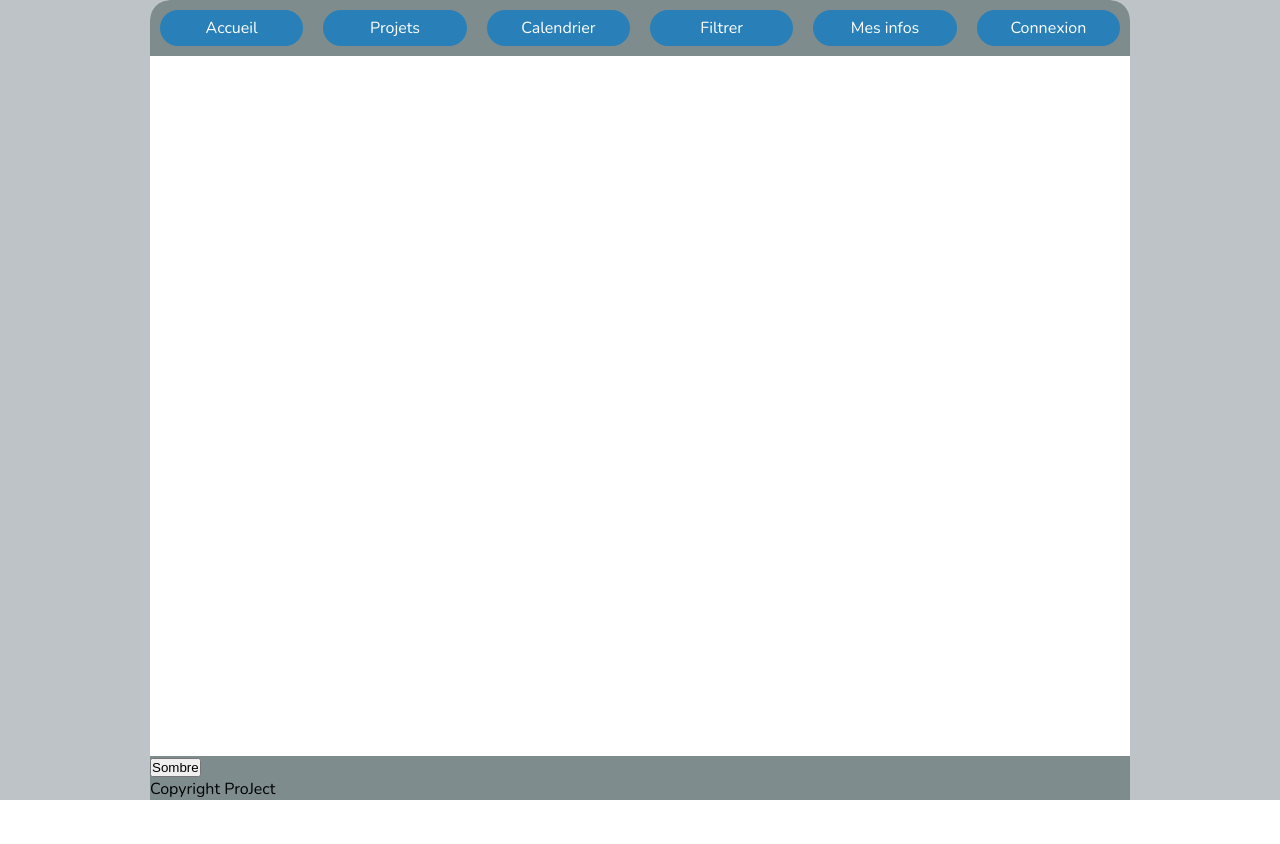
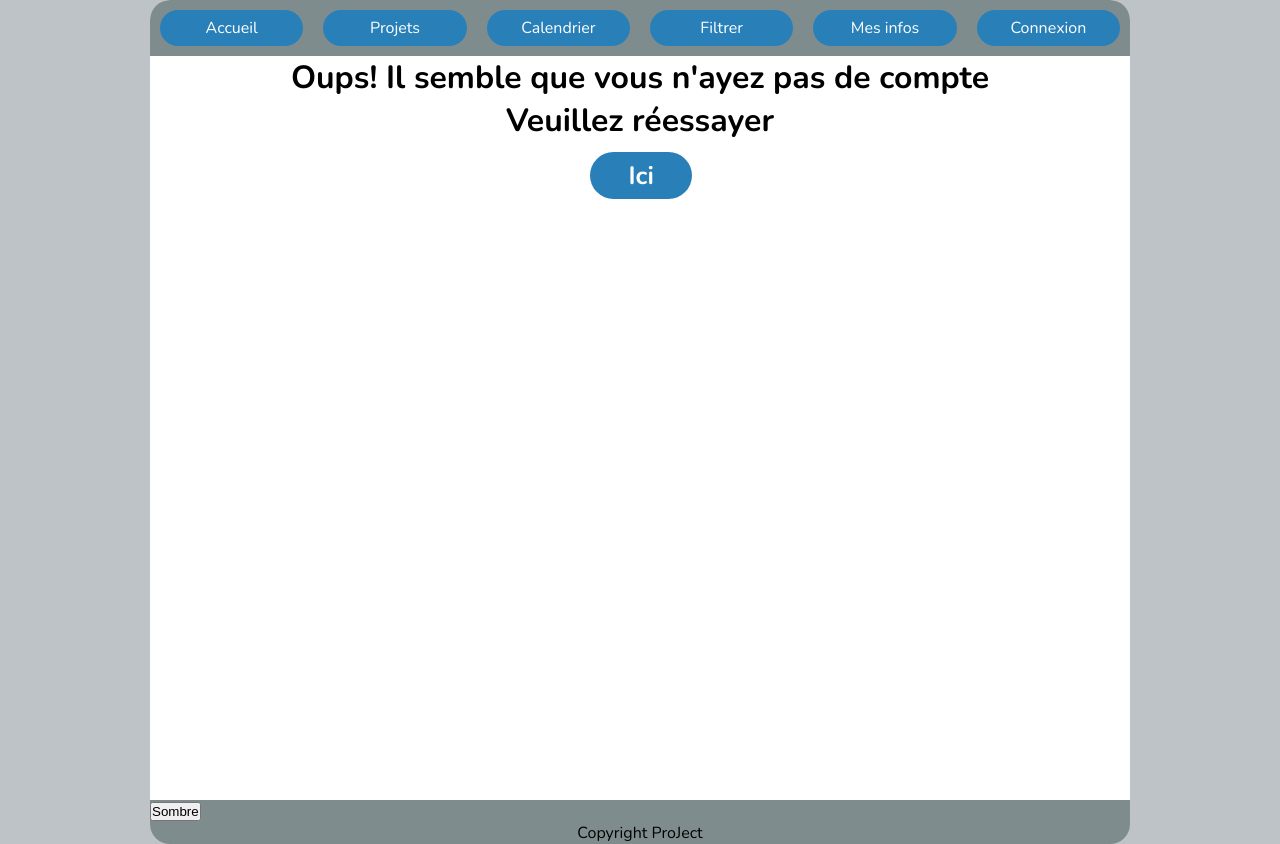
Before and after one commit to momo3334/Projet_Integrateur_1, a PHP site: page /calendrier.php in a window 1280 px wide. Before the commit the page ends 800 px from the top, so only its background shows below. Run offline with PHP 8.4, Linux system fonts and the light colour scheme; some web fonts are replaced.

Commit message:
régler le footer et commencer la page calendrier

```diff
--- a/calendrier.php
+++ b/calendrier.php
@@ -1,3 +1,36 @@
-<?php include "inc/header.php" ?>
+<?php
+include "inc/header.php"; ?>
+<div id="div_calendrier">
+    <?php
+    if (isset($_SESSION["client"])) {
 
-<?php include "inc/footer.php" ?>
+    } else {
+        echo '
+    <div class="flex justify_center" id="div_tryagain">
+        <h1>
+            <div class="flex justify_center">
+                Oups! Il semble que vous n\'ayez pas de compte
+            </div>
+
+            <div class="flex justify_center">
+                Veuillez réessayer
+            </div>
+        </h1>
+
+        <div class="flex justify_center">
+            <h3>
+                <li class="menu flex button_class" id="button_tryagain">
+                    <a href="connection.php">Ici</a>
+                </li>
+            </h3>
+        </div>
+    </div>';
+    }
+    ?>
+</div>
+<?php
+    function name(){
+        $bdd = DbService::connectToDb();
+    }
+?>
+<?php include "inc/footer.php"; ?>
--- a/css/main.css
+++ b/css/main.css
@@ -36,16 +36,15 @@ header {
 
 footer {
     background-color: var(--asbestos);
-    position: absolute;
     width: 980px;
-    bottom: 0;
+    border-radius: 0px 0px 20px 20px;
 }
 
 main {
     min-height: 100vh;
     width: 980px;
     background-color: white;
-    border-radius: 20px;
+    border-radius: 20px 20px 0px 0px;
 }
 
 .themeSombre main{
--- a/inc/footer.php
+++ b/inc/footer.php
@@ -1,8 +1,11 @@
-<footer>
-    <input id="styleTheme" type="button" value="Sombre"/>
-      <p>Copyright ProJect</p>
+</main>
+<footer class="margin_auto">
+  <input id="styleTheme" type="button" value="Sombre" />
+  <div class="flex justify_center">
+    <p>Copyright ProJect</p>
+  </div>
 </footer>
-</main>
+
 </body>
 
 </html>
--- a/js/main.js
+++ b/js/main.js
@@ -77,13 +77,13 @@ function setStyle(){
     let styleType = document.getElementById("styleTheme");
     let styleBody = document.getElementsByTagName("body")[0];
 
-    if(styleType.value == "Standart"){
+    if(styleType.value == "Standard"){
     document.cookie="theme=styleStandart";
     styleType.value = "Sombre";
     }
     else {
     document.cookie="theme=styleSombre";
-    styleType.value = "Standart";
+    styleType.value = "Standard";
     }
 
     styleBody.classList.toggle('themeSombre');
@@ -95,7 +95,7 @@ function checkCookie() {
     var theme = getCookie("theme");
     if (theme == "styleSombre") {
         styleBody.classList.add('themeSombre');
-        styleType.value = "Standart";
+        styleType.value = "Standard";
 
     }
 }
```
Also changed, not shown: accueil.php (added, +12 -0 lines), projets.php (+37 -19 lines).
